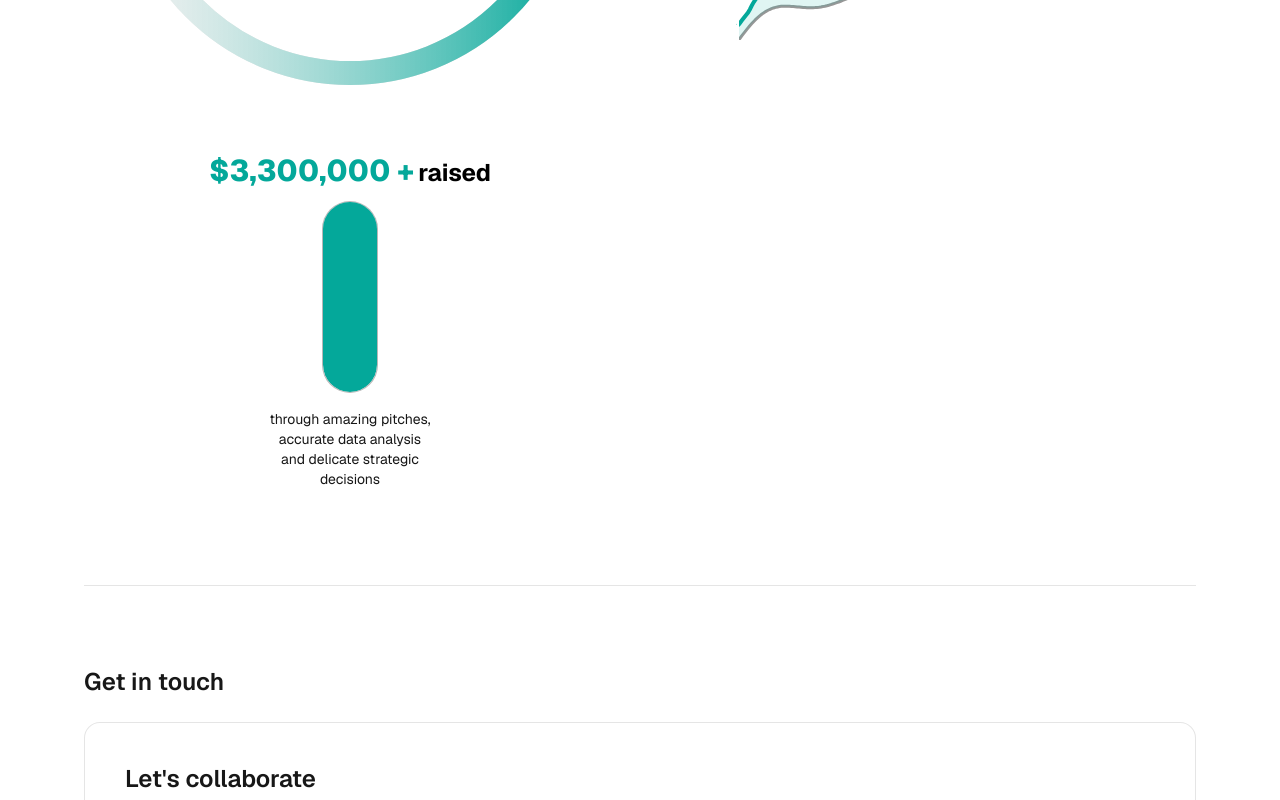
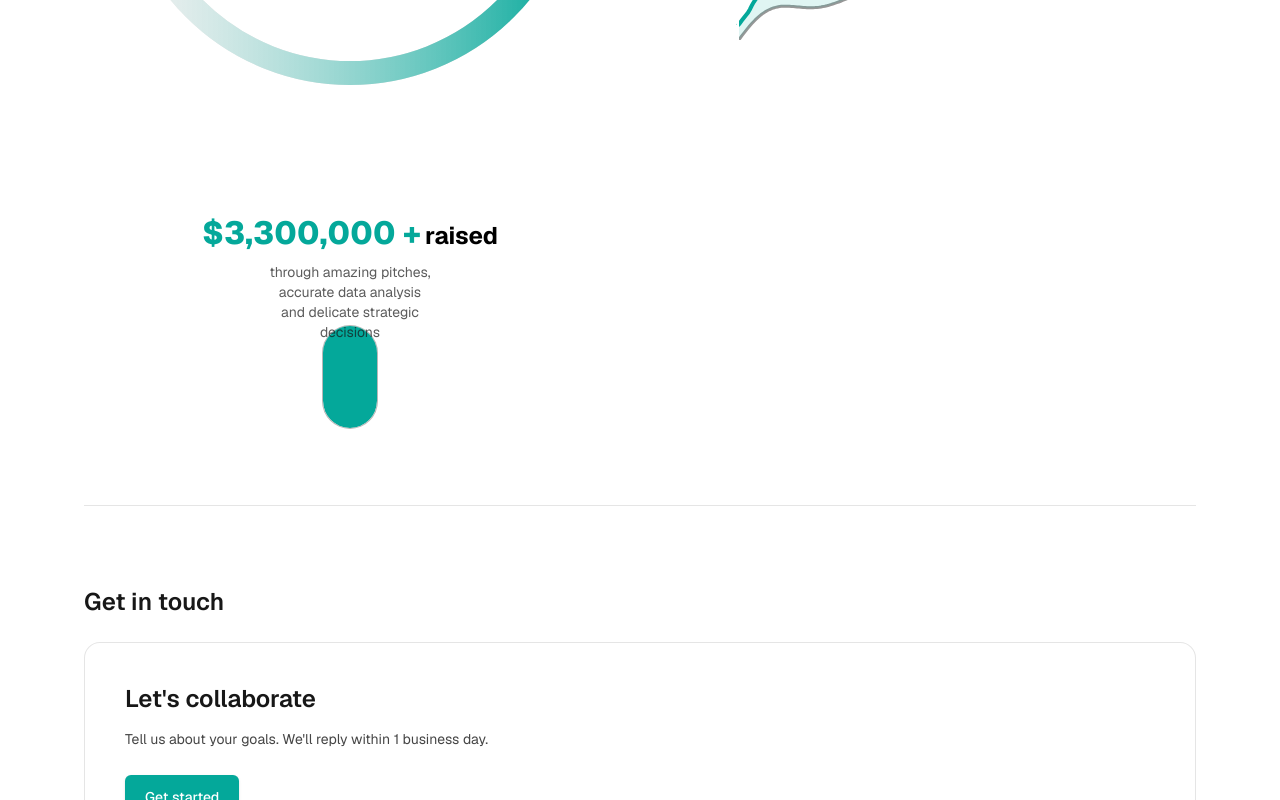
Before and after one commit to Drakhtar359/mozuk-site, a Next.js app in the folder apps/web/: page / in a window 1280 px wide. Shown: the part 1620-2420 px from the top of the page. Built offline with nearby package versions, Linux system fonts and the light colour scheme.

Commit message:
Polish FundRaisedStat: layout title/desc above bar, staged animation for fill

```diff
--- a/apps/web/src/components/FundRaisedStat.tsx
+++ b/apps/web/src/components/FundRaisedStat.tsx
@@ -5,9 +5,11 @@ import { useRef, useEffect, useState } from "react";
 export default function FundRaisedStat() {
   const [fill, setFill] = useState(0);
   const [showText, setShowText] = useState(false);
-  const barRef = useRef<HTMLDivElement | null>(null);
   const rootRef = useRef<HTMLDivElement | null>(null);
   const hasAnimated = useRef(false);
+  // Animation values
+  const quickFillPct = 90;
+  const endFillPct = 100;
 
   useEffect(() => {
     const el = rootRef.current;
@@ -15,48 +17,71 @@ export default function FundRaisedStat() {
     const observer = new window.IntersectionObserver((entries) => {
       if (entries[0].isIntersecting && !hasAnimated.current) {
         hasAnimated.current = true;
-        animate();
+        animateBar();
       }
     }, { threshold: 0.6 });
     observer.observe(el);
     return () => observer.disconnect();
   }, []);
 
-  function animate() {
-    const duration = 1800;
-    const target = 100;
+  function animateBar() {
+    const quickDuration = 1200; // ms to get to 90%
+    const slowDuration = 1200; // ms from 90% to 100%
+    // Fast fill to 90%
     const start = performance.now();
-    function frame(now: number) {
-      const t = Math.min(1, (now - start) / duration);
-      const eased = t < 1 ? 1 - Math.pow(2, -8 * t) : 1;
-      setFill(eased * target);
+    function quickFrame(now: number) {
+      const t = Math.min(1, (now - start) / quickDuration);
+      const eased = t === 1 ? 1 : 1 - Math.pow(2, -8 * t);
+      const val = eased * quickFillPct;
+      setFill(val);
       if (t < 1) {
-        requestAnimationFrame(frame);
+        requestAnimationFrame(quickFrame);
       } else {
-        setFill(target);
-        setTimeout(() => setShowText(true), 600);
+        setFill(quickFillPct);
+        // Continue slow to 100%
+        const slowStart = performance.now();
+        function slowFrame(now2: number) {
+          const tt = Math.min(1, (now2 - slowStart) / slowDuration);
+          // Extra slow for final part like SatisfactionStat
+          const eased2 = 1 - Math.pow(2, -5 * tt);
+          const val2 = quickFillPct + (endFillPct - quickFillPct) * eased2;
+          setFill(val2);
+          if (tt < 1) {
+            requestAnimationFrame(slowFrame);
+          } else {
+            setFill(endFillPct);
+            setTimeout(() => setShowText(true), 600);
+          }
+        }
+        requestAnimationFrame(slowFrame);
       }
     }
-    requestAnimationFrame(frame);
+    requestAnimationFrame(quickFrame);
   }
 
   return (
-    <div ref={rootRef} className="relative flex flex-col items-center justify-end min-h-[280px] lg:min-h-[350px] py-8">
-      {/* Raised Amount Title */}
-      <div className="mb-3 text-center">
-        <span className="text-[2rem] sm:text-3xl font-extrabold text-[var(--brand)]">$3,300,000&nbsp;+</span>
-        <span className="text-black dark:text-white text-2xl font-bold ml-1">raised</span>
+    <div ref={rootRef} className="relative flex flex-col items-center justify-end min-h-[250px] lg:min-h-[320px]">
+      <div className="pointer-events-none absolute inset-0 z-10 flex items-center justify-center">
+        <div className="relative w-full flex flex-col items-center justify-center">
+          {/* Title always on top */}
+          <div className="mb-2 text-center">
+            <span className="text-2xl sm:text-[2rem] font-extrabold text-[var(--brand)]">$3,300,000&nbsp;+</span>
+            <span className="text-black dark:text-white text-lg sm:text-2xl font-bold ml-1">raised</span>
+          </div>
+          {/* Description always on top */}
+          <div className="text-xs sm:text-sm max-w-[170px] text-center mb-2 opacity-70">
+            through amazing pitches, accurate data analysis<br />and delicate strategic decisions
+          </div>
+        </div>
       </div>
-      {/* Bar Animation */}
-      <div className="h-48 w-10 sm:w-14 bg-black/10 rounded-full flex items-end overflow-hidden border border-black/20 dark:border-white/10" ref={barRef}>
-        <div
-          className="w-full bg-[var(--brand)] rounded-b-full transition-all duration-300"
-          style={{ height: `${fill}%` }}
-        ></div>
-      </div>
-      {/* Description shown after fill animation */}
-      <div className={`mt-4 text-xs sm:text-sm max-w-[170px] text-center opacity-0 transition-opacity duration-700 ${showText ? "opacity-100" : ""}`}>
-        through amazing pitches, accurate data analysis<br />and delicate strategic decisions
+      {/* Animated Bar */}
+      <div style={{height: 180, minHeight:100}} className="flex items-end w-full justify-center p-3 pt-16">
+        <div className="h-full w-10 sm:w-14 bg-black/10 rounded-full flex items-end overflow-hidden border border-black/20 dark:border-white/10 relative">
+          <div
+            className="w-full bg-[var(--brand)] rounded-b-full transition-all duration-300 absolute bottom-0 left-0"
+            style={{ height: `${fill}%`, minHeight:4 }}
+          ></div>
+        </div>
       </div>
     </div>
   );
```
